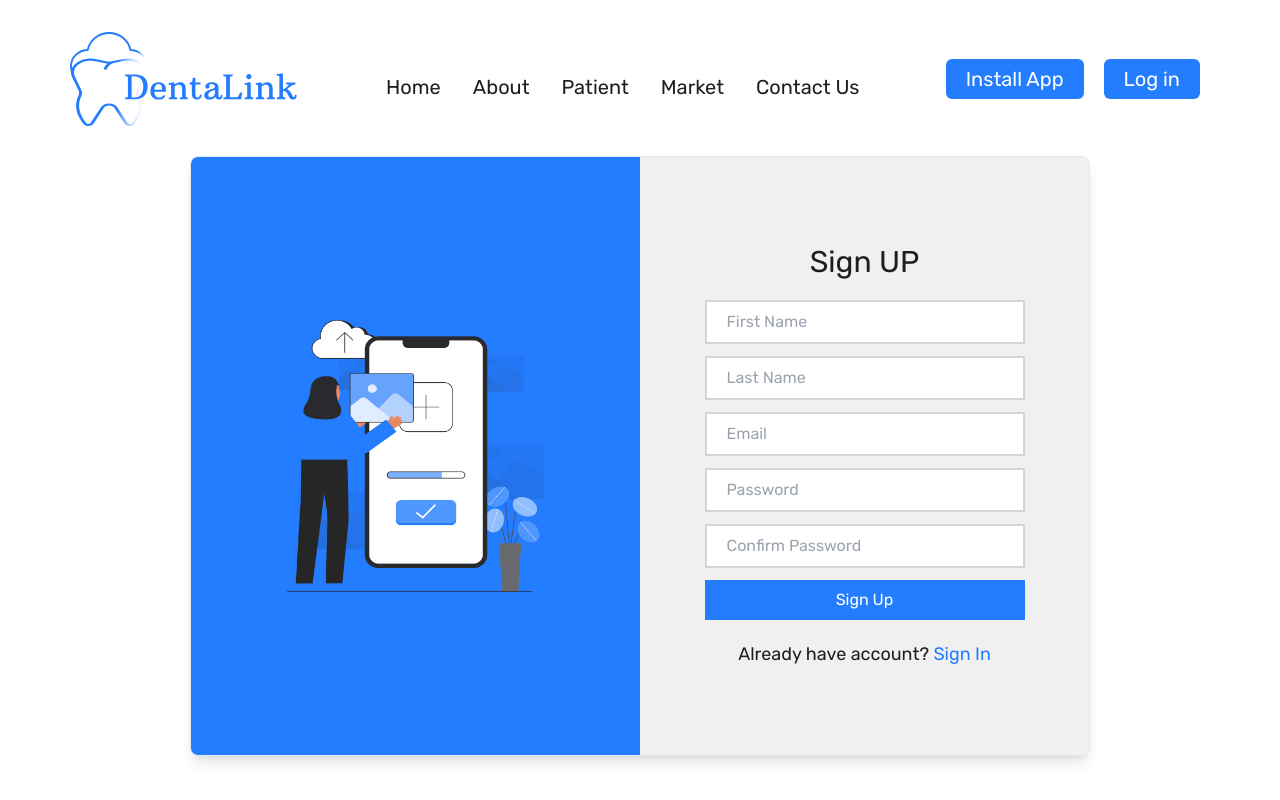
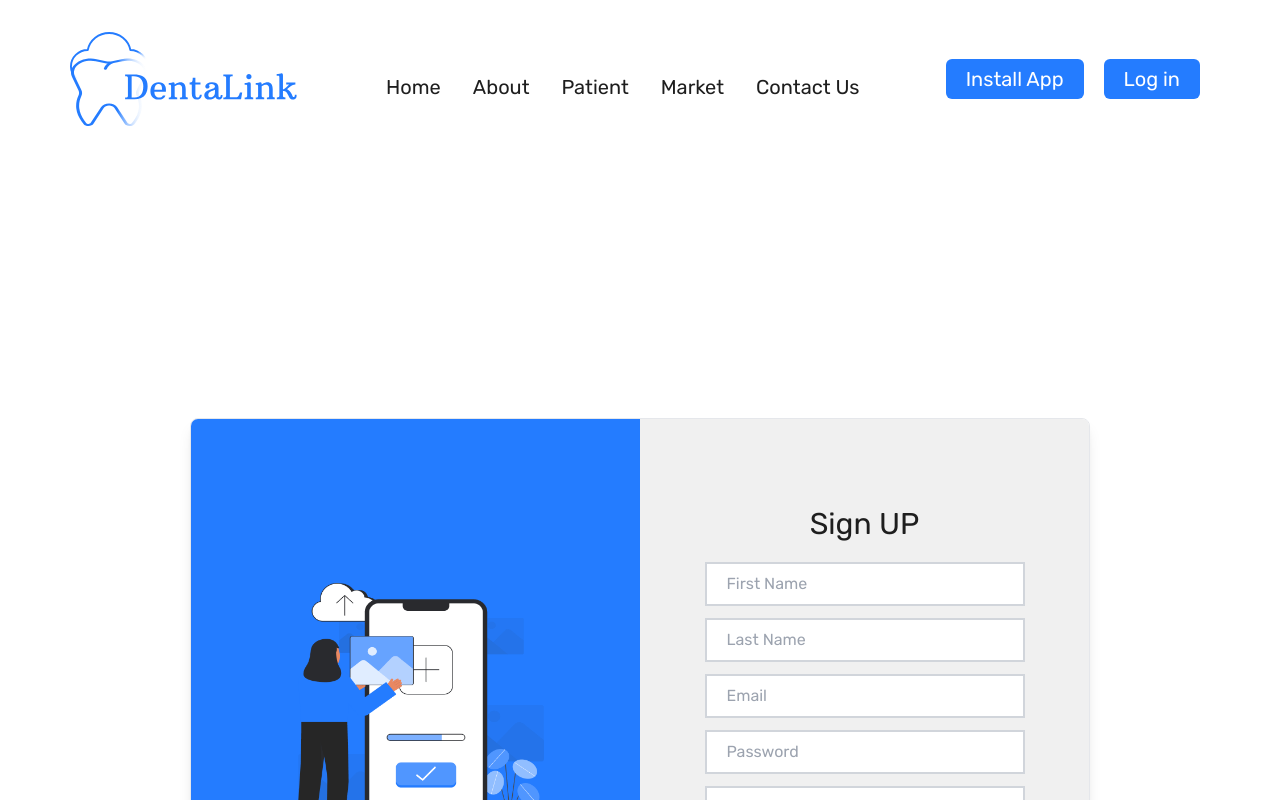
Before and after one commit to doniahusien/DentaLink, a Next.js app: page /sign-up in a window 1280 px wide. Shown: the top 800 px of the page. Built offline with nearby package versions, Linux system fonts and the light colour scheme.

Commit message:
remove fixed nav

```diff
--- a/src/app/(auth)/sign-in/page.jsx
+++ b/src/app/(auth)/sign-in/page.jsx
@@ -6,7 +6,7 @@ import LoginForm from '@/components/auth/LoginForm';
 
 const signinPage = () => {
   return (
-    <div className=" mt-40 flex justify-center items-center w-full h-screen ">
+    <div className=" mt-44 flex justify-center items-center w-full h-screen ">
       <div
         className="flex w-[900px] h-[550px] shadow-lg border rounded-lg overflow-hidden"
       >
--- a/src/app/(auth)/sign-up/page.jsx
+++ b/src/app/(auth)/sign-up/page.jsx
@@ -6,7 +6,7 @@ import SignupForm from '@/components/auth/SignupForm';
 
 const signupPage = () => {
   return (
-    <div className="pt-28 flex justify-center items-center w-full h-screen ">
+    <div className=" mt-40 flex justify-center items-center w-full h-screen ">
     <div
       className="flex w-[900px] h-[600px] shadow-lg border rounded-lg overflow-hidden"
     >
--- a/src/components/Header.jsx
+++ b/src/components/Header.jsx
@@ -18,7 +18,7 @@ const Header = () => {
 
     return (
         <>
-            <div className='flex flex-wrap flex-row justify-around items-center  p-6  md:p-8 bg-transparent fixed top-0 z-50 w-full'>
+            <div className='flex flex-wrap flex-row justify-around items-center  p-6  md:p-8 bg-transparent sticky top-0 z-50 w-full'>
                 <div className=''>
                     <Image src={logo} alt="logo" width={240} height={100}/>
                 </div>
```
